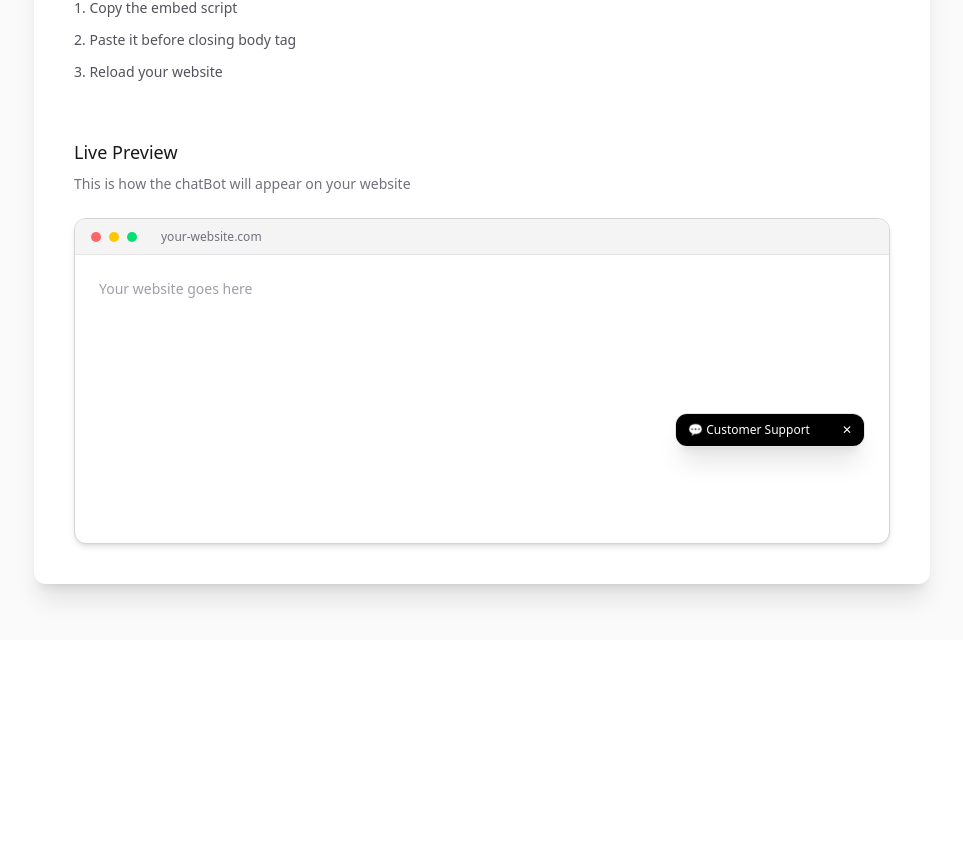
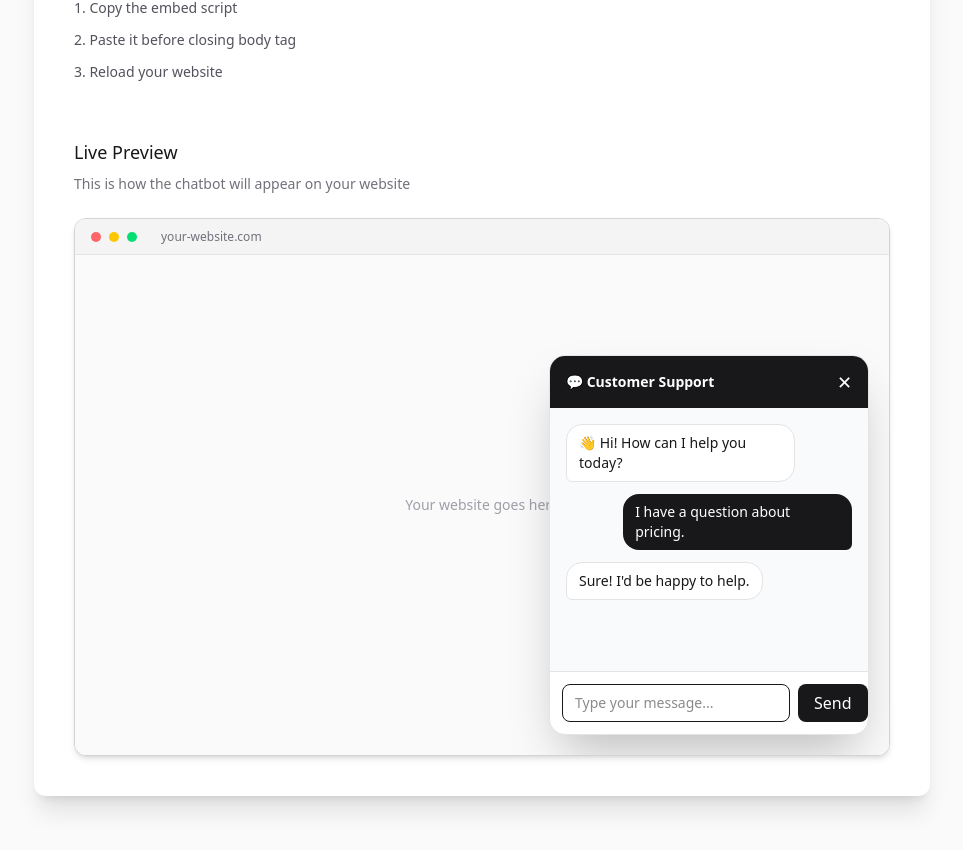
Before and after one commit to gargavi-oss/Ai-CustomerSupport-ChatBot, a Next.js app: page /dashboard/embed in a window 1280 px wide. Shown: the part 380-1230 px from the top of the page, without its empty margins (158-1121 px from the left). Before the commit the page ends 1020 px from the top, so only its background shows below. Built offline with nearby package versions, Linux system fonts and the light colour scheme; no server answers; what @scalekit-sdk/node would draw is missing.

Commit message:
changes in page

```diff
--- a/src/components/DashboardClient.tsx
+++ b/src/components/DashboardClient.tsx
@@ -62,7 +62,7 @@ useEffect(() => {
     }
   }
   return (
-    <div className="min-h-screen bg-linear-to-br from-white to-zinc-200 text-zinc-900 overflow-x-hidden">
+    <div className="min-h-screen bg-gradient-to-br from-slate-50 via-white to-indigo-50">
       <Navbar
         email={email}
         handleLogin={handleLogin}
--- a/src/components/EmbedClient.tsx
+++ b/src/components/EmbedClient.tsx
@@ -39,34 +39,74 @@ const EmbedClient = ({ownerId,email}:{ownerId:string; email:string}) => {
                     <li>Paste it before closing body tag</li>
                     <li>Reload your website</li>
                 </ol>
-                <div className='mt-14'>
-                    <h1 className='text-lg font-medium mb-2'>Live Preview</h1>
-                    <p className='text-sm text-zinc-500 mb-6'>This is how the chatBot will appear on your website</p>
-                    <div className='rounded-xl border border-zinc-300 bg-white shadow-md overflow-hidden'>
-                        <div className='flex items-center gap-2 px-4 h-9 bg-zinc-100 border-b border-zinc-200'>
-                            <span className='w-2.5 h-2.5 rounded-full bg-red-400'/>
-                            <span className='w-2.5 h-2.5 rounded-full bg-yellow-400'/>
-                            <span className='w-2.5 h-2.5 rounded-full bg-green-400'/>
-                           <span className='ml-4 text-xs text-zinc-500 '>your-website.com</span>
+                <div className="mt-14">
+  <h1 className="text-lg font-medium mb-2">Live Preview</h1>
+  <p className=" relative text-sm text-zinc-500 mb-6">
+    This is how the chatbot will appear on your website
+  </p>
+  <div className="rounded-xl border border-zinc-300 bg-white shadow-md overflow-hidden">
+  {/* Browser Header */}
+  <div className="flex items-center gap-2 h-9 px-4 bg-zinc-100 border-b border-zinc-200">
+    <span className="w-2.5 h-2.5 rounded-full bg-red-400" />
+    <span className="w-2.5 h-2.5 rounded-full bg-yellow-400" />
+    <span className="w-2.5 h-2.5 rounded-full bg-green-400" />
+    <span className="ml-4 text-xs text-zinc-500">your-website.com</span>
   </div>
-                        <div className='relative h-64 sm:h-72 p-6 text-zinc-400 text-sm'>
+
+  {/* Browser Body */}
+  <div className="relative h-[500px] bg-zinc-50">
+    <div className="absolute inset-0 flex items-center justify-center text-zinc-400 text-sm">
       Your website goes here
-                            <div className='absolute bottom-24 right-6 bg-white rounded-xl shadow-xl border border-zinc-200 overflow-hidden'>
-                                <div className='bg-black text-white text-xs px-3 py-2 flex justify-between items-center gap-8'>
-                                    <span>
-                                    💬 Customer Support
-                                    </span>
-                                    <span>
-                                    ✕
-                                    </span>
     </div>
-                                <div>
-                                    <div></div>
+
+    {/* Chat Widget */}
+    <div className="absolute bottom-5 right-5 w-[320px] h-[380px] bg-white rounded-2xl border border-zinc-200 shadow-2xl flex flex-col overflow-hidden">
+
+      {/* Header */}
+      <div className="bg-zinc-900 text-white px-4 py-3 flex justify-between items-center">
+        <span className="font-semibold text-sm">💬 Customer Support</span>
+        <button className="text-lg">✕</button>
+      </div>
+
+      {/* Messages */}
+      <div className="flex-1 bg-slate-50 p-4 space-y-3 overflow-hidden">
+        <div className="flex">
+          <div className="max-w-[80%] rounded-2xl rounded-bl-md bg-white border border-zinc-200 px-3 py-2 text-sm">
+            👋 Hi! How can I help you today?
+          </div>
+        </div>
+
+        <div className="flex justify-end">
+          <div className="max-w-[80%] rounded-2xl rounded-br-md bg-zinc-900 text-white px-3 py-2 text-sm">
+            I have a question about pricing.
+          </div>
+        </div>
+
+        <div className="flex">
+          <div className="max-w-[80%] rounded-2xl rounded-bl-md bg-white border border-zinc-200 px-3 py-2 text-sm">
+            Sure! I'd be happy to help.
+          </div>
+        </div>
+      </div>
+
+      {/* Input */}
+      <div className="border-t border-zinc-200 p-3 flex gap-2">
+        <input
+          disabled
+          placeholder="Type your message..."
+          className="flex-1 border rounded-lg px-3 py-2 text-sm"
+        />
+        <button className="bg-zinc-900 text-white px-4 rounded-lg">
+          Send
+        </button>
+      </div>
+
     </div>
   </div>
 </div>
 </div>
-                </div>
+
+
 
             </motion.div>
         </div>
```
Lines whose indentation alone changed are shown as unchanged.
